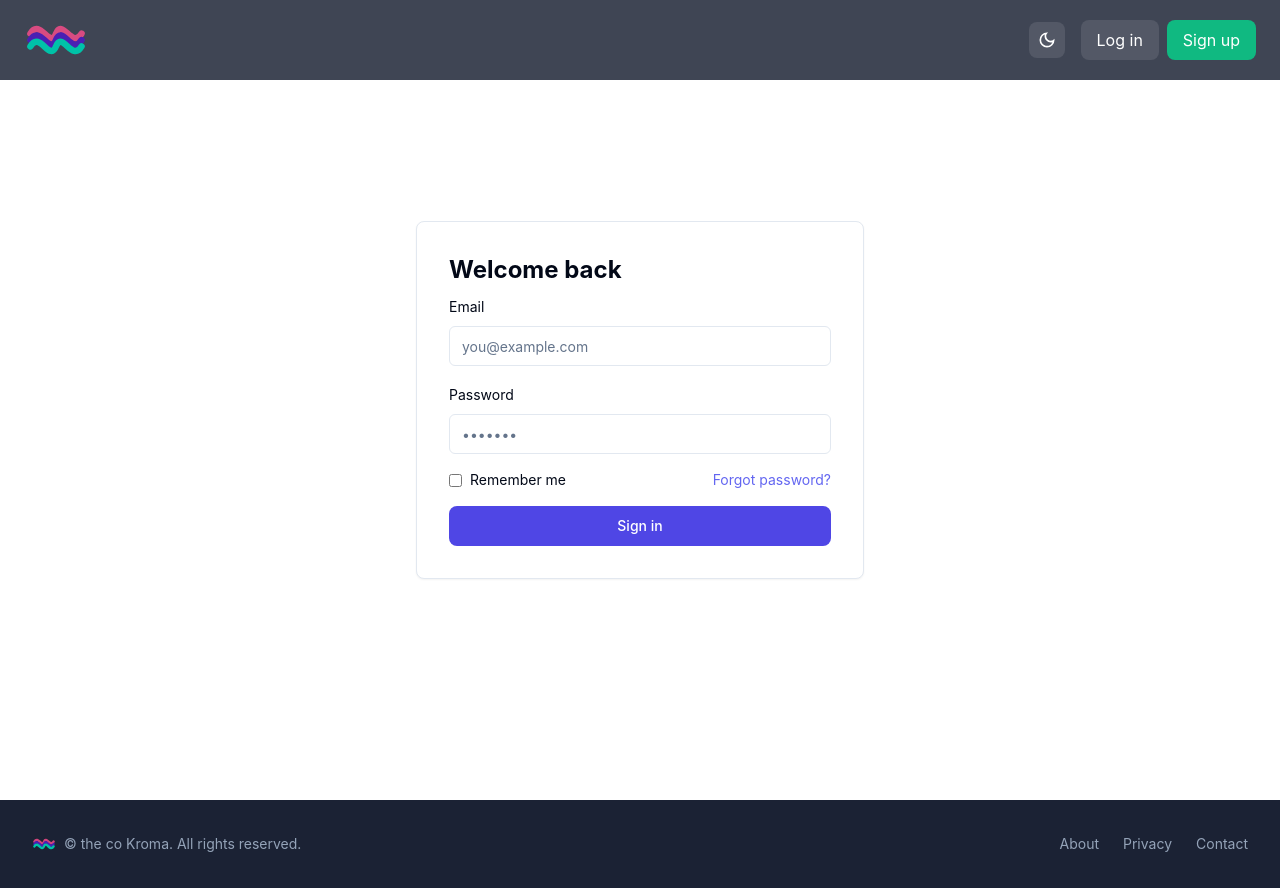
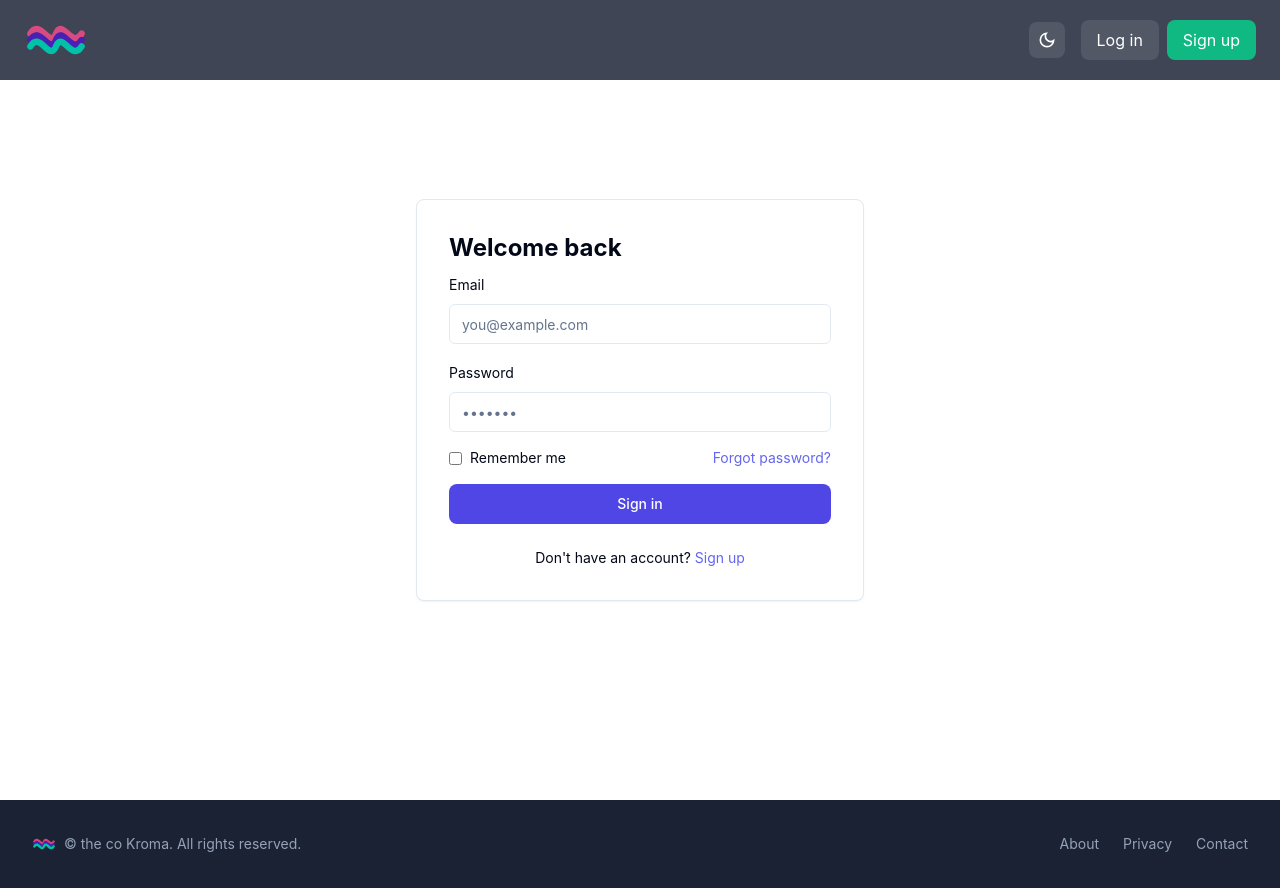
Before and after one commit to SalahHaddara/kroma-app, a React (Vite) app: page /login in a window 1280 px wide. Built offline with nearby package versions, Linux system fonts and the light colour scheme.

Commit message:
Add auth mode toggle navigation

```diff
--- a/src/pages/AuthPage.tsx
+++ b/src/pages/AuthPage.tsx
@@ -1,4 +1,5 @@
 import React, {useState} from 'react';
+import {useNavigate} from "react-router-dom";
 import {Card} from '@/components/ui/card';
 import {Input} from '@/components/ui/input';
 import {Button} from '@/components/ui/button';
@@ -15,6 +16,8 @@ interface AuthFormData {
 }
 
 const AuthPage: React.FC<AuthPageProps> = ({isLogin}) => {
+    const navigate = useNavigate();
+
     const [formData, setFormData] = useState<AuthFormData>({
         email: '',
         password: '',
@@ -33,6 +36,10 @@ const AuthPage: React.FC<AuthPageProps> = ({isLogin}) => {
             ...prev,
             [name]: type === 'checkbox' ? checked : value
         }));
+    };
+
+    const toggleAuthMode = () => {
+        navigate(isLogin ? '/signup' : '/login');
     };
 
     return (
@@ -105,6 +112,16 @@ const AuthPage: React.FC<AuthPageProps> = ({isLogin}) => {
                         {isLogin ? 'Sign in' : 'Create account'}
                     </Button>
                 </form>
+                <div className="mt-6 text-center text-sm">
+                    {isLogin ? "Don't have an account? " : "Already have an account? "}
+                    <button
+                        type="button"
+                        onClick={toggleAuthMode}
+                        className="text-indigo-500 hover:text-indigo-400"
+                    >
+                        {isLogin ? 'Sign up' : 'Sign in'}
+                    </button>
+                </div>
             </Card>
         </div>
     );
```
